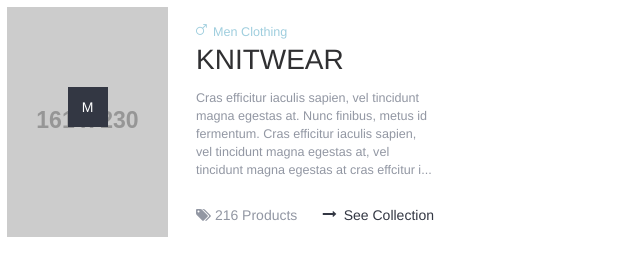
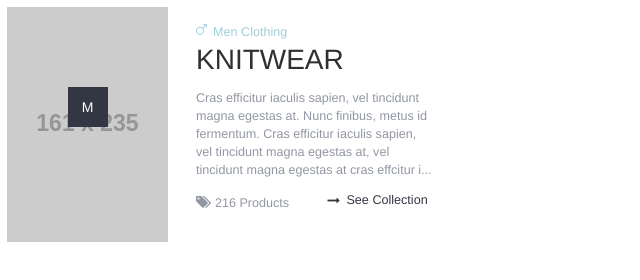
Before and after one commit to lybstore/eccom-ui, a website: page index.html at #!/store/mens in a window 1280 px wide. Shown: the whole page, without its empty margins (0-640 px from the left). Drawn offline with nearby package versions, Linux system fonts and the light colour scheme; placeholder pictures from the web are drawn by us.

Commit message:
widget prototype update

```diff
--- a/app/styles/sass/_variables.scss
+++ b/app/styles/sass/_variables.scss
@@ -1,5 +1,5 @@
 // breakpoints
-$breakpoint-medium: "only screen and (min-width: 786px)";
+$breakpoint-medium: "only screen and (min-width: 768px)";
 $breakpoint-large: "only screen and (min-width: 1280px)";
-$breakpoint-small-min-max: "only screen and (min-width:320px) and (max-width: 785px)";
-$breakpoint-medium-min-max: "only screen and (min-width: 786px) and (max-width: 1279px)";
+$breakpoint-small-min-max: "only screen and (min-width:320px) and (max-width: 767px)";
+$breakpoint-medium-min-max: "only screen and (min-width: 768px) and (max-width: 1279px)";
--- a/app/styles/sass/_widgets.scss
+++ b/app/styles/sass/_widgets.scss
@@ -10,7 +10,7 @@
 		background-size: 100%;
 		width: 100%;
 		height: 100%;
-		min-height: 230px;
+		min-height: 235px;
 		min-width: 161px;
 		float: left;
 		div {
@@ -47,14 +47,14 @@
 		p {
 			font-size: 0.9em;
 			color: $palatteGrey;
-			margin-bottom: 2em;
+			margin-bottom: 1em;
 		}
 
 		& .widget-count {
 			color: $palatteGrey;
 			transition: all 2s ease-in-out;
 			a {
-				font-size: 1em;
+				font-size: 0.9em;
 				color: $palatteGrey;
 				&:hover {
 					text-decoration: none;
@@ -71,7 +71,8 @@
 		& .widget-link {
 			color: $palatteDarkerGrey;
 			float: right;
-			font-size: 1em;
+			font-size: 0.9em;
+			padding-right: 0.5em;
 			&:hover {
 				text-decoration: none;
 			}
--- a/app/views/store/mens.html
+++ b/app/views/store/mens.html
@@ -1,7 +1,7 @@
 <section class="Store-Widget container">
 	<article class="row">
 			<div class="col-sm-3 col-md-3">
-				<figure class="widget-img" style="background-image: url('http://placehold.it/161x230')">
+				<figure class="widget-img" style="background-image: url('http://placehold.it/161x235')">
 					<div>M</div>
 				</figure>
 			</div>
--- a/index.html
+++ b/index.html
@@ -6,6 +6,7 @@
 	<link rel="stylesheet" href="app/dist/bootstrap/dist/css/bootstrap.css">
 	<link rel="stylesheet" href="https://maxcdn.bootstrapcdn.com/font-awesome/4.5.0/css/font-awesome.min.css">
 	<link rel="stylesheet" href="app/styles/css/main.css">
+	<link href='https://fonts.googleapis.com/css?family=PT+Sans+Narrow:400,700' rel='stylesheet' type='text/css'>
 </head>
 <body>
 
```
Also changed, not shown: app/styles/css/main.css, 1 other file.
